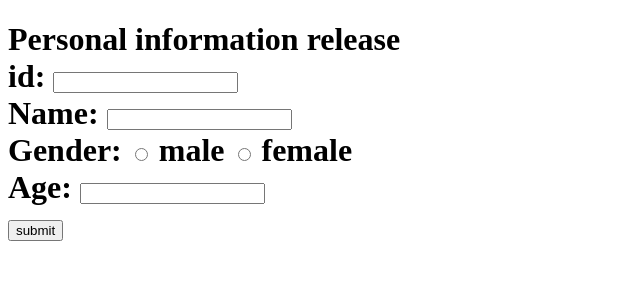
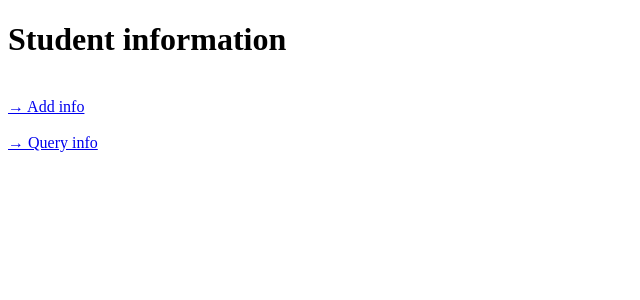
Before and after one commit to charlieqi02/flask-website, a Flask app: page / in a window 1280 px wide. Shown: the top 300 px of the page, without its empty margins (0-640 px from the left). Run offline with Flask 3, Linux system fonts and the light colour scheme.

Commit message:
Split Add page and Query page.

```diff
--- a/app.py
+++ b/app.py
@@ -1,5 +1,6 @@
-from flask import Flask, render_template, request, redirect, url_for
+from flask import Flask, render_template, request, redirect, url_for, make_response
 from flask_sqlalchemy import SQLAlchemy
+import json
 
 
 app = Flask(__name__)
@@ -9,14 +10,13 @@ db = SQLAlchemy(app)
 
 
 class PersonalInfo(db.Model):
-    __name__ = 'per_infotest'
     id = db.Column(db.String(15), primary_key=True)
     name = db.Column(db.String(75))
     gender = db.Column(db.String(10))
     age = db.Column(db.Integer)
 
     def __repr__(self):
-        return '<PersonalInfoTest id>'
+        return f"(('id', '{self.id}'), ('name', '{self.name}'), ('gender', '{self.gender}'), ('age', '{self.age}'))"
 
 
 @app.route('/')
@@ -25,13 +25,13 @@ def index():
     return render_template('index.html')
 
 
-@app.route('/submit/success')
-def success():
-    return "<h1> information has successfully stored! </h1>"
+@app.route('/add')
+def add():
+    return render_template('Add.html')
 
 
-@app.route('/submit', methods=['POST'])
-def submit():
+@app.route('/add/submit', methods=['POST'])
+def add_submit():
     info = PersonalInfo(
         id=request.form['id'],
         name=request.form['name'],
@@ -39,6 +39,28 @@ def submit():
         age=request.form['age']
     )
     db.session.add(info)
-    db.session.commit()
+    try:
+        db.session.commit()
+    except:
+        pass
 
-    return redirect(url_for('success'))
+    return redirect(url_for('add_success'))
+
+
+@app.route('/add/submit/success')
+def add_success():
+    return "<h1> information has successfully stored! </h1>"
+
+
+@app.route('/query')
+def query():
+    return render_template('Query.html')
+
+
+@app.route('/query/submit', methods=['POST'])
+def query_submit():
+    info_id = request.form['info_id']
+    res = dict(eval(f"{PersonalInfo.query.get(info_id)}"))
+    response = make_response(json.dumps(res))
+    response.mimetype = 'application/json'
+    return response
--- a/templates/index.html
+++ b/templates/index.html
@@ -1,24 +1,11 @@
 <!DOCTYPE html>
 <html>
 <head>
-	<title> Personal Information Release </title>
+	<title> Student Information </title>
 </head>
+	<h1> Student information </h1><br>
 <body>
-	<h1> Personal information release </h>
-	<form method="post" action="/submit">
-		<label for="id"> id: </label>
-		<input type="text" id="id" name="id"><br>
-
-		<label for="name"> Name: </label>
-		<input type="text" id="name" name="name"><br>
-
-		<label for="gender"> Gender: </label>
-		<input type="radio" id="gender" name="gender" value="male"> male
-		<input type="radio" id="gender" name="gender" value="female"> female <br>
-
-		<label for="age"> Age: </label>
-		<input type="number" id="age" name="age"><br>
-		<input type="submit" value="submit">
-</form>
+	<a href="{{ url_for('add') }}">&rarr; Add info</a><br><br>
+	<a href="{{ url_for('query') }}">&rarr; Query info</a>
 </body>
 </html>
```
Also changed, not shown: templates/Add.html (added, +27 -0 lines), templates/Query.html (added, +17 -0 lines).
